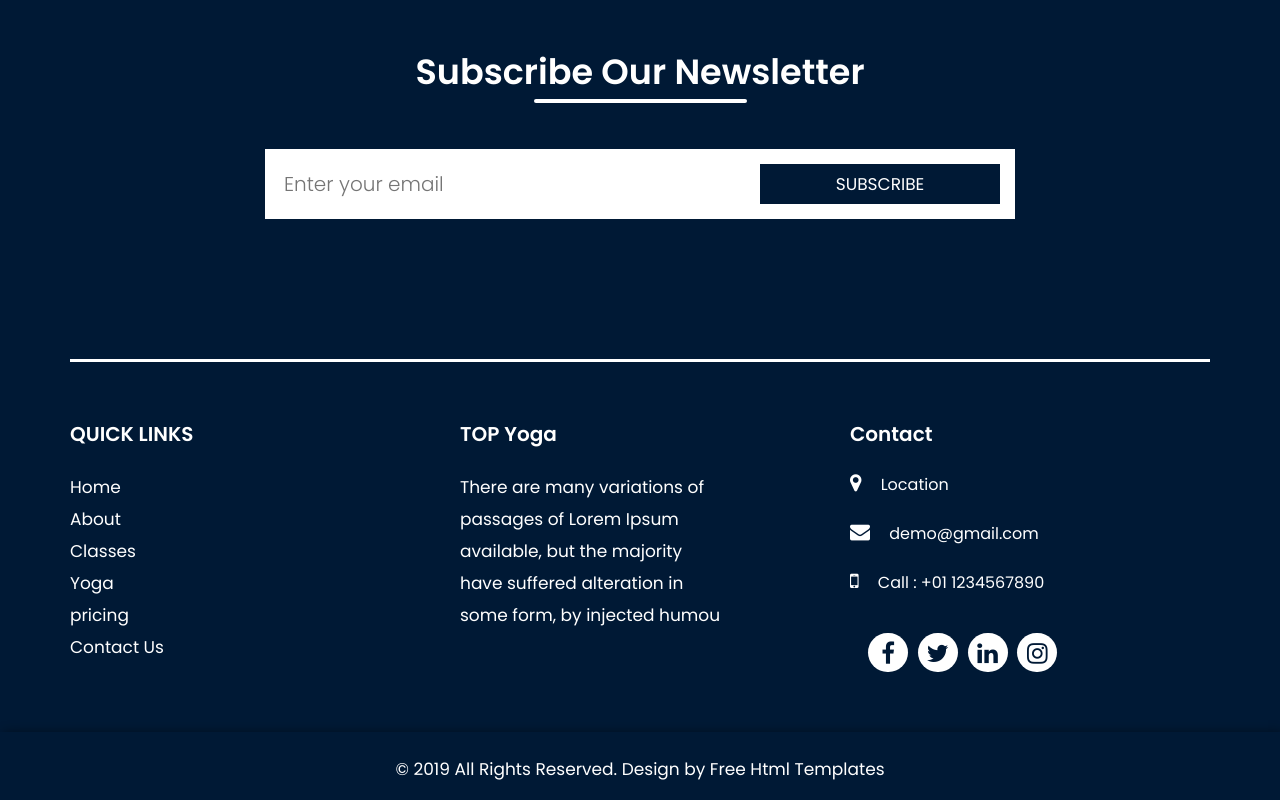
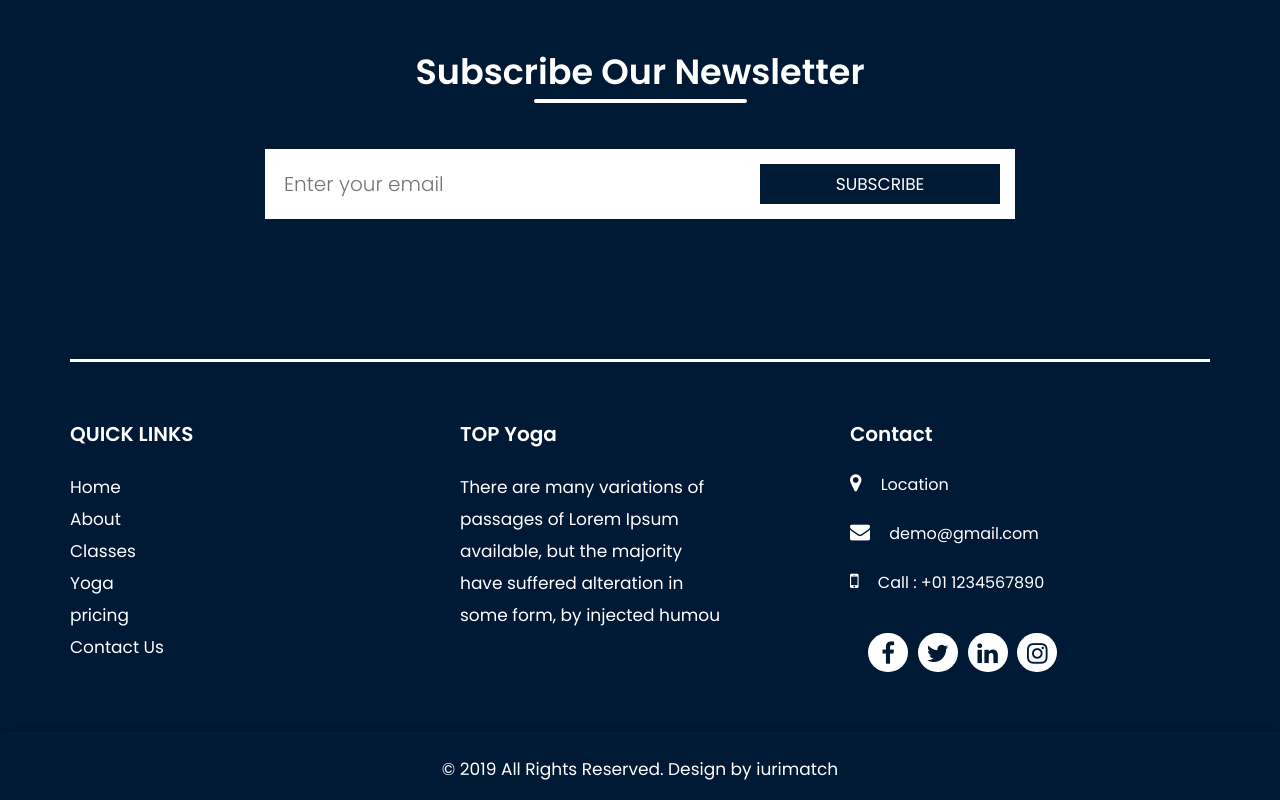
Before and after one commit to iurimatch/yoga-page-3, a plain HTML site: page about.html in a window 1280 px wide. Shown: the part 1185-1985 px from the top of the page. Drawn offline with nearby package versions, Linux system fonts and the light colour scheme; a web font is replaced by a local one.

Commit message:
Update about.html

```diff
--- a/about.html
+++ b/about.html
@@ -177,7 +177,7 @@
                <div class="container">
                   <div class="row">
                      <div class="col-md-10 offset-md-1">
-                        <p>© 2019 All Rights Reserved. Design by <a href="https://github.com/iurimatch"> Free Html Templates</a></p>
+                        <p>© 2019 All Rights Reserved. Design by <a href="https://github.com/iurimatch"> iurimatch </a></p>
                      </div>
                   </div>
                </div>
```
